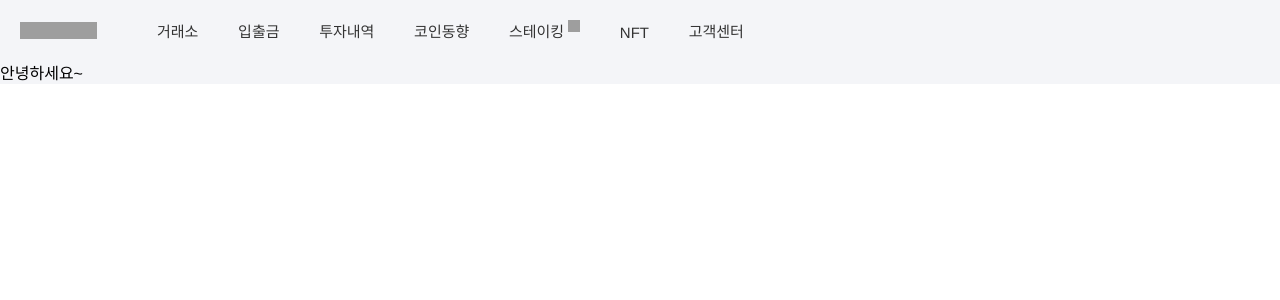
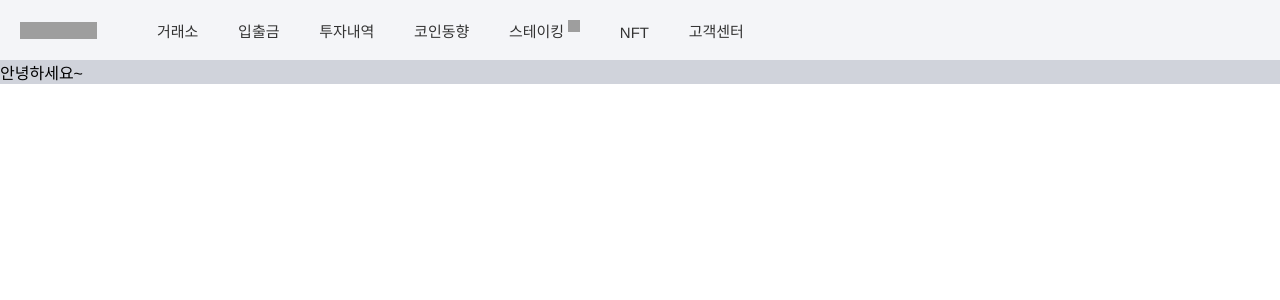
Before and after one commit to roryChunkiloy/upbit_copy, a Next.js app: page / in a window 1280 px wide. Shown: the top 300 px of the page. Built offline with nearby package versions, Linux system fonts and the light colour scheme; grey boxes are pictures that could not be loaded.

Commit message:
Add bg color

```diff
--- a/src/app/globals.css
+++ b/src/app/globals.css
@@ -20,7 +20,7 @@ button {
 }
 
 .background {
-  background-color: #f4f5f8;
+  background-color: #d0d3db;
 }
 
 ol, ul {list-style:none; padding: 0}
--- a/src/pages/Exchange/components/CoinListTable/index.tsx
+++ b/src/pages/Exchange/components/CoinListTable/index.tsx
@@ -22,6 +22,8 @@ type CoinListTableType = {
 const Root = styled.div`
     width: 400px;
     background-color: #fff;
+    position: relative;
+    top: 10px;
 `
 const Table = styled.table`
     width: 100%;
--- a/src/pages/Frame/components/Body/index.tsx
+++ b/src/pages/Frame/components/Body/index.tsx
@@ -53,6 +53,7 @@ const NavigationItem = styled.li`
 `
 
 const FrameLinkButton = styled(LinkButton)`
+    display: flex;
 `
 const FrameNavigationItems = [
     {
--- a/src/styles/colors.ts
+++ b/src/styles/colors.ts
@@ -5,6 +5,7 @@ const colors = {
     down_color: '#1261c4',
     home_font_color: '#333',
     home_bg_color: '#f4f5f8',
+    base_bg_color: '#aaadb5',
     table_head_font_color: '#666',
     table_head_bg_color: '#f9fafc',
     table_body_font_color: '#333',
```
